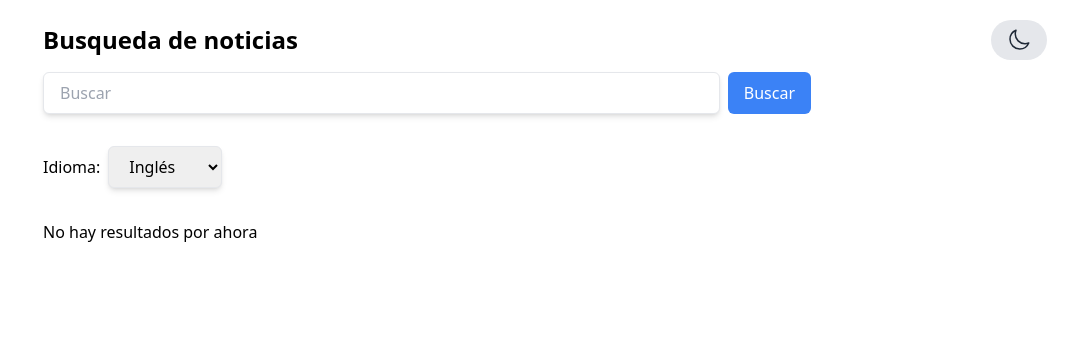
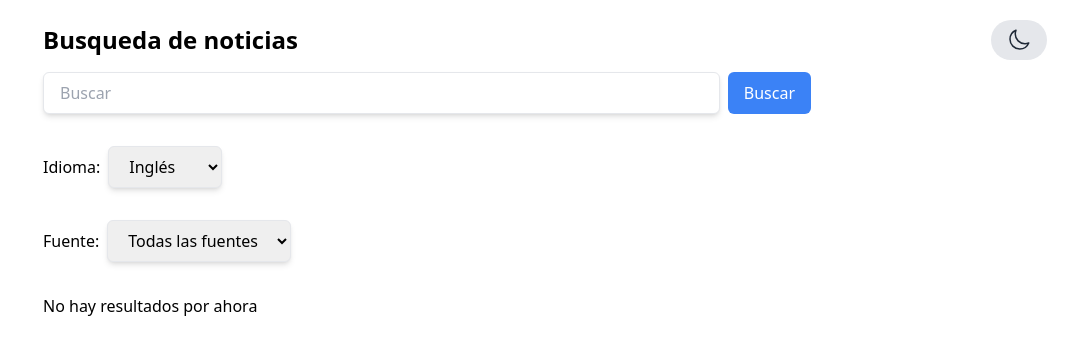
Before and after one commit to javilafoure/news-app, a Next.js app: page /searchPage in a window 1280 px wide. Shown: the top 354 px of the page, without its empty margins (213-1280 px from the left). Built offline with nearby package versions, Linux system fonts and the light colour scheme.

Commit message:
filtro de busqueda

```diff
--- a/app/api/searchFetchNews.js
+++ b/app/api/searchFetchNews.js
@@ -1,6 +1,6 @@
 import axios from 'axios';
 
-const searchFetchNews = async (query, language = 'en', pageSize = 10, page = 1) => {
+const searchFetchNews = async (query, language = 'en', sources = '', pageSize = 10, page = 1) => {
   const apiKey = "f65ddb0c5fb2432ab8bee4ed9f175c4c";
   const baseUrl = "https://newsapi.org/v2/everything";
 
@@ -8,9 +8,10 @@ const searchFetchNews = async (query, language = 'en', pageSize = 10, page = 1)
     const response = await axios.get(baseUrl, {
       params: {
         q: query,
+        language: language,
+        sources: sources,
         pageSize: pageSize,
         page: page,
-        language: language,
         apiKey: apiKey,
       },
     });
--- a/app/searchPage/page.jsx
+++ b/app/searchPage/page.jsx
@@ -1,16 +1,35 @@
 "use client";
 
 import BtnDark from "../componets/BtnDark";
-import React, { useState } from "react";
+import React, { useState, useEffect } from "react";
 import Card from "../componets/Card";
 import searchFetchNews from "../api/searchFetchNews";
 
 function SearchPage() {
   const [query, setQuery] = useState("");
   const [language, setLanguage] = useState("en");
+  const [sources, setSources] = useState("");
+  const [sourcesList, setSourcesList] = useState([]);
   const [articles, setArticles] = useState([]);
   const [loading, setLoading] = useState(false);
   const [error, setError] = useState(null);
+
+  useEffect(() => {
+    const fetchSources = async () => {
+      try {
+        const response = await axios.get("https://newsapi.org/v2/sources", {
+          params: {
+            apiKey: "f65ddb0c5fb2432ab8bee4ed9f175c4c",
+          },
+        });
+        setSourcesList(response.data.sources);
+      } catch (err) {
+        console.error("Error fetching sources:", err);
+      }
+    };
+
+    fetchSources();
+  }, []);
 
   const handleSearch = async (e) => {
     e.preventDefault();
@@ -20,7 +39,7 @@ function SearchPage() {
     setError(null);
 
     try {
-      const data = await searchFetchNews(query, language, 5);
+      const data = await searchFetchNews(query, language, sources, 5);
       setArticles(data.articles);
     } catch (err) {
       setError("Error fetching news");
@@ -70,9 +89,27 @@ function SearchPage() {
         </select>
       </div>
 
+      <div className="mb-4">
+        <label className="mr-2" htmlFor="sources-select">
+          Fuente:
+        </label>
+        <select
+          id="sources-select"
+          value={sources}
+          onChange={(e) => setSources(e.target.value)}
+          className="px-4 py-2 border rounded-md shadow-md"
+        >
+          <option value="">Todas las fuentes</option>
+          {sourcesList.map((source) => (
+            <option key={source.id} value={source.id}>
+              {source.name}
+            </option>
+          ))}
+        </select>
+      </div>
+
       {loading && <p>Loading...</p>}
 
-      {/* Mensaje de error */}
       {error && <p className="text-red-500">{error}</p>}
 
       <div className="grid grid-cols-1 md:grid-cols-2 lg:grid-cols-3 gap-4">
```
